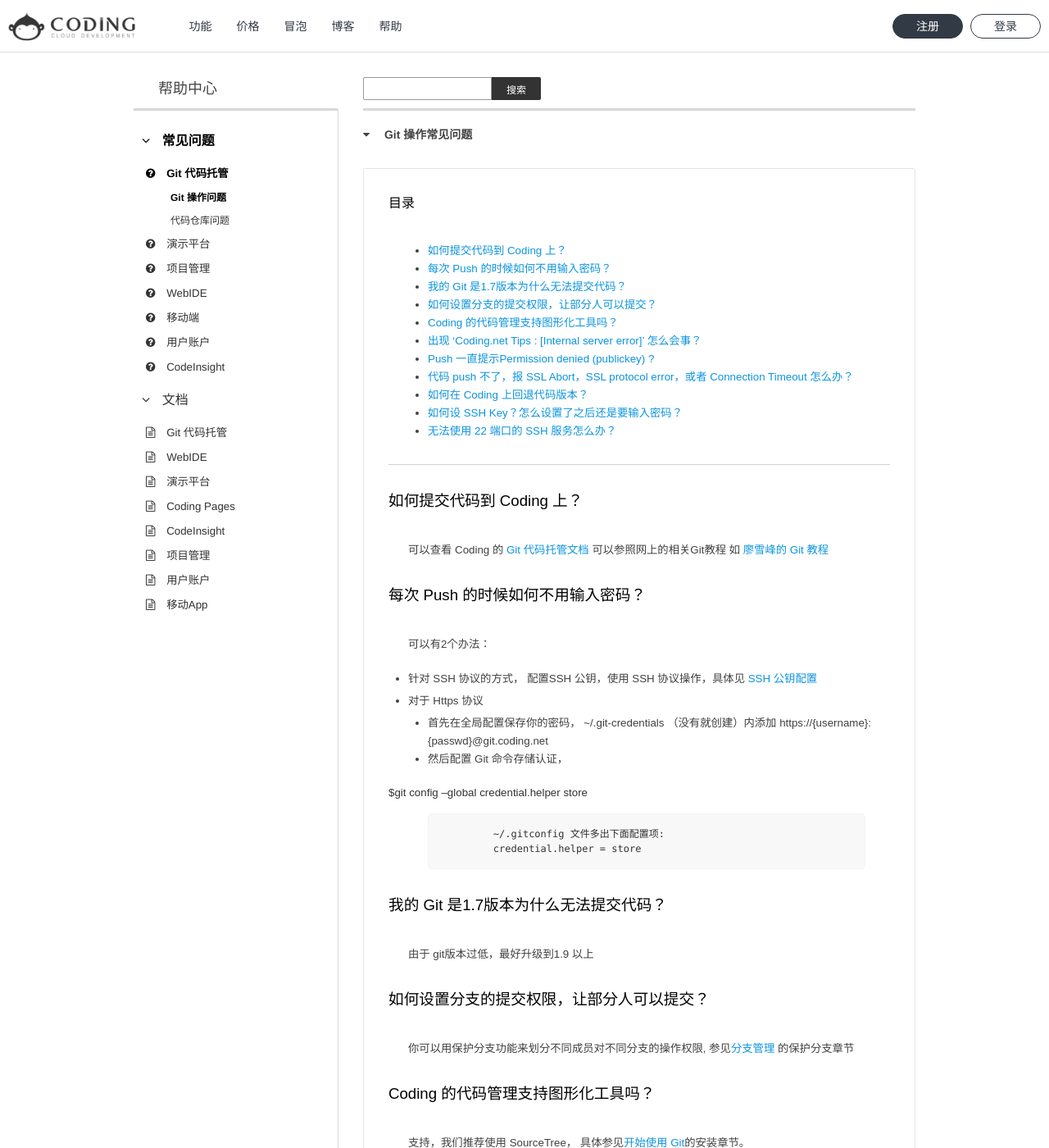
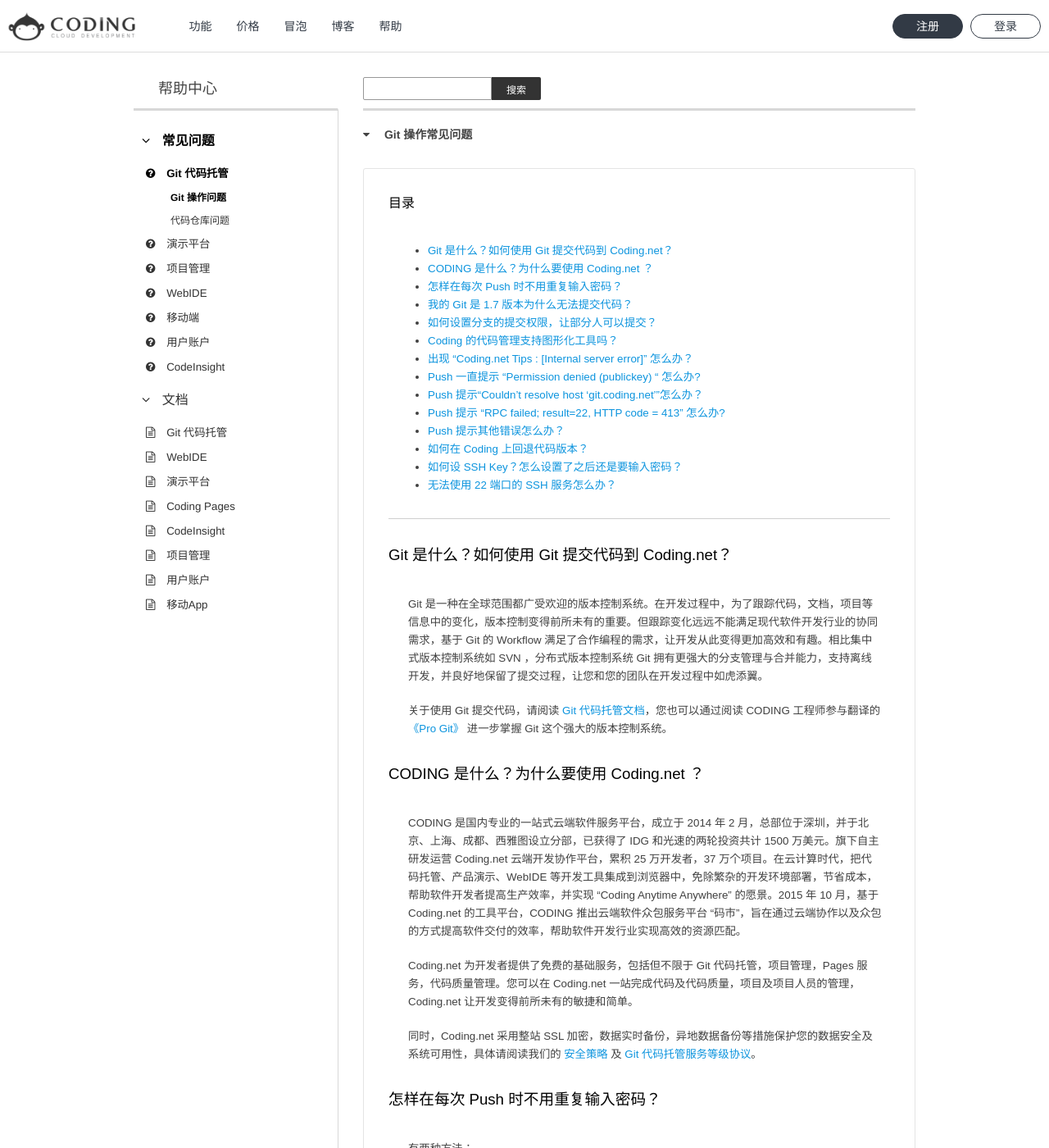
Before and after one commit to Coding/coding-docs, a Jekyll site: the page built from faq/git/git.markdown, in a window 1280 px wide and 1400 px high. Shown: the whole window at 82% size. Built offline with Jekyll 4.4.1, drawn with Linux system fonts in a browser that asks for light colours; some of the changed text lies outside the part shown.

Commit message:
改进 faq

````diff
--- a/faq/git/git.markdown
+++ b/faq/git/git.markdown
@@ -6,57 +6,82 @@
 
 ---
 
-## 如何提交代码到 Coding 上？
+## Git 是什么？如何使用 Git 提交代码到 Coding.net？
+Git 是一种在全球范围都广受欢迎的版本控制系统。在开发过程中，为了跟踪代码，文档，项目等信息中的变化，版本控制变得前所未有的重要。但跟踪变化远远不能满足现代软件开发行业的协同需求，基于 Git 的 Workflow 满足了合作编程的需求，让开发从此变得更加高效和有趣。相比集中式版本控制系统如 SVN ，分布式版本控制系统 Git 拥有更强大的分支管理与合并能力，支持离线开发，并良好地保留了提交过程，让您和您的团队在开发过程中如虎添翼。
 
-可以查看 Coding 的 [Git 代码托管文档](/help/doc/git/index.html)
-可以参照网上的相关Git教程 如 [廖雪峰的 Git 教程](http://www.liaoxuefeng.com/wiki/0013739516305929606dd18361248578c67b8067c8c017b000)
+关于使用 Git 提交代码，请阅读 [Git 代码托管文档](/help/doc/git/index.html)，您也可以通过阅读 CODING 工程师参与翻译的 [《Pro Git》](https://git-scm.com/book/zh/v2) 进一步掌握 Git 这个强大的版本控制系统。
 
-## 每次 Push 的时候如何不用输入密码？
+## CODING 是什么？为什么要使用 Coding.net ？
 
-可以有2个办法：
+CODING 是国内专业的一站式云端软件服务平台，成立于 2014 年 2 月，总部位于深圳，并于北京、上海、成都、西雅图设立分部，已获得了 IDG 和光速的两轮投资共计 1500 万美元。旗下自主研发运营 Coding.net 云端开发协作平台，累积 25 万开发者，37 万个项目。在云计算时代，把代码托管、产品演示、WebIDE 等开发工具集成到浏览器中，免除繁杂的开发环境部署，节省成本，帮助软件开发者提高生产效率，并实现 “Coding Anytime Anywhere” 的愿景。2015 年 10 月，基于 Coding.net 的工具平台，CODING 推出云端软件众包服务平台 “码市”，旨在通过云端协作以及众包的方式提高软件交付的效率，帮助软件开发行业实现高效的资源匹配。
 
-- 针对 SSH 协议的方式， 配置SSH 公钥，使用 SSH 协议操作，具体见 [SSH 公钥配置](/help/doc/git/ssh-key.html)
+Coding.net 为开发者提供了免费的基础服务，包括但不限于 Git 代码托管，项目管理，Pages 服务，代码质量管理。您可以在 Coding.net 一站完成代码及代码质量，项目及项目人员的管理，Coding.net 让开发变得前所未有的敏捷和简单。
 
-- 对于 Https 协议
- 1. 首先在全局配置保存你的密码， ~/.git-credentials （没有就创建）内添加 https://{username}:{passwd}@git.coding.net
- 2. 然后配置 Git 命令存储认证，
+同时，Coding.net 采用整站 SSL 加密，数据实时备份，异地数据备份等措施保护您的数据安全及系统可用性，具体请阅读我们的 [安全策略](https://coding.net/security) 及 [Git 代码托管服务等级协议](https://coding.net/gitsla)。
 
- 		$git config --global credential.helper store
+## 怎样在每次 Push 时不用重复输入密码？
 
-		~/.gitconfig 文件多出下面配置项:
-		credential.helper = store
+有两种方法：
 
-## 我的 Git 是1.7版本为什么无法提交代码？
+- 使用 SSH 方式进行推送，您需要配置 SSH 公钥后进行操作，详情请阅读 [SSH 公钥配置文档](/help/doc/git/ssh-key.html)
 
-由于 git版本过低，最好升级到1.9 以上
+- 对于 Https 协议: 首先在全局配置保存你的密码， ~/.git-credentials （没有就创建）内添加 https://{username}:{passwd}@git.coding.net   然后执行配置 Git 命令存储认证命令：
+```
+$git config --global credential.helper store
+```
+
+执行后在 ~/.gitconfig 文件会多出下面配置项:
+```
+credential.helper = store
+```
+
+## 我的 Git 是 1.7 版本为什么无法提交代码？
+
+该 Git 版本过低，请升级至 [最新版](https://git-scm.com/)。
 
 ## 如何设置分支的提交权限，让部分人可以提交？
 
-你可以用保护分支功能来划分不同成员对不同分支的操作权限, 参见[分支管理](/help/doc/git/git-branch.html) 的保护分支章节
+你可以用保护分支功能来划分不同成员对不同分支的操作权限, 参见 [分支管理](/help/doc/git/git-branch.html) 的保护分支章节
 
 ## Coding 的代码管理支持图形化工具吗？
 
-支持，我们推荐使用 SourceTree， 具体参见[开始使用 Git](/help/doc/git/getting-started.html)的安装章节。
+支持，我们推荐使用 SourceTree， 具体请阅读 [开始使用 Git](/help/doc/git/getting-started.html)的安装章节。
 
-## 出现 'Coding.net Tips : [Internal server error]' 怎么会事？
+## 出现 "Coding.net Tips : [Internal server error]" 怎么办？
 
-出现[Internal Server error] 表示我们服务器端的仓库访问可能有问题。
-
-您可以通过[反馈](https://coding.net/u/coding/p/Coding-Feedback/topic)，提交你的项目的url地址 供研发人员排错。
+出现 [Internal Server error] 可能表示我们服务器端的仓库访问有问题，请通过 [反馈](https://coding.net/u/coding/p/Coding-Feedback/topic) 提交您的项目的 url 地址供研发人员排错。
 
 
-## Push 一直提示Permission denied (publickey) ?
+## Push 一直提示 "Permission denied (publickey) " 怎么办?
 
 这个可能是由于你的没有目标仓库和分支的权限，导致无法更新数据。
 
-- 检查你的push 方式，通过 SSH 还是 HTTPS ，如果是 SSH 请检查你的 SSH公钥是否正确。 HTTPS 的方式请检查你的密码是否正确
+- 确认您的 push 方式，如果是 SSH 方式请检查你的 SSH 公钥是否正确（如果您有多个私钥，请使用 ssh-add 命令来指定默认使用的私钥）； HTTPS 方式请检查密码及用户名是否正确。
 - 对目标分支是否有写权限。
+- 善用 [搜索](https://coding.net/search?q=Permission%20denied&type=project&project=Coding-Feedback&user=coding)
 
-## 代码 push 不了，报 SSL Abort，SSL protocol error，或者 Connection Timeout 怎么办？
+## Push 提示“Couldn't resolve host 'git.coding.net'”怎么办？
 
-我们需要更多的信息来排查问题，如果可以的话运行如下的脚本，并将生成的 git.log 贴给我们：
+这是由于您的 DNS 设置造成的，请更换您的 DNS 为 8.8.8.8 或 114.114.114.114 后重启网络。
+
+## Push 提示 “RPC failed; result=22, HTTP code = 413” 怎么办?
+
+这是由于 https 推送方式的 http.postBuffer 对推送文件大小有限制造成的，请更换使用 [SSH 方式](https://coding.net/help/doc/git/ssh-key.html) 进行推送。
+
+## Push 提示其他错误怎么办？
+
+请参考 [文档](https://coding.net/help/doc/git/index.html) 并确保您执行了正确的操作，如果仍然报错请在 [反馈区](https://coding.net/u/coding/p/Coding-Feedback/topic) 提供我们以下信息以便工程师为您解决问题：
+
+- Git 报错信息
+- 执行 'git --version' 的结果
+- 其他有用的信息（如屏幕截图、`$ ssh -vvvT git@git.coding.net`（如果您目前使用了 SSH 方式推送的话）、`$ ping git.coding.net`、您目前的 [IP 地址](http://ip.cn)，及您目前使用的 DNS 等信息）
+
+
+如果可以的话运行如下的脚本，并将生成的 git.log 贴给我们：
+
 > 注意： Windows 用户需要在 git bash 下运行
 
+```
 	#!/bin/bash
 	# this script will collect some logs for Coding.net
 
@@ -78,16 +103,7 @@
 	ssh -v git@git.coding.net git-upload-pack wzw/test-for-1.git >> git.log 2>&1
 	echo "## git pull  ##############" >> git.log
 	GIT_CURL_VERBOSE=1 GIT_TRACE=1 GIT_TRACE_PACKET=1 git pull  >> git.log  2>&1
-
-
-同时由于 Coding 将 git 部署在 CDN 上，出现这种原因可能是你这边网络访问对应的 CDN 的节点有问题。
-麻烦在反馈区，提供以下信息供研发人员提交到 CDN 服务商排查。
-
-	1. 您的上网IP
-	2. 您的 ping git.coding.net 的截图
-	3. 您的DNS设置
-	4. 修改您的 DNS 修改到 115.231.16.157
-	5. 再次 ping git.coding.net 的截图
+```
 
 ## 如何在 Coding 上回退代码版本？
 
@@ -96,7 +112,7 @@
 
 ## 如何设 SSH Key？怎么设置了之后还是要输入密码？
 
-设置 SSH Key 的方式参见[SSH公钥配置](/help/doc/git/ssh-key.html)
+设置 SSH Key 的方式参见 [SSH 公钥配置](/help/doc/git/ssh-key.html)
 
 如果用户自己对 SSH 私钥加了密，仍然需要使用密码来访问私钥，因此需要输入密码
 > 注意： 配置了 SSH 公钥后，需要使用 SSH 地址操作仓库。
````
Also changed, not shown: index.html (+7 -7 lines), 3 other files.
